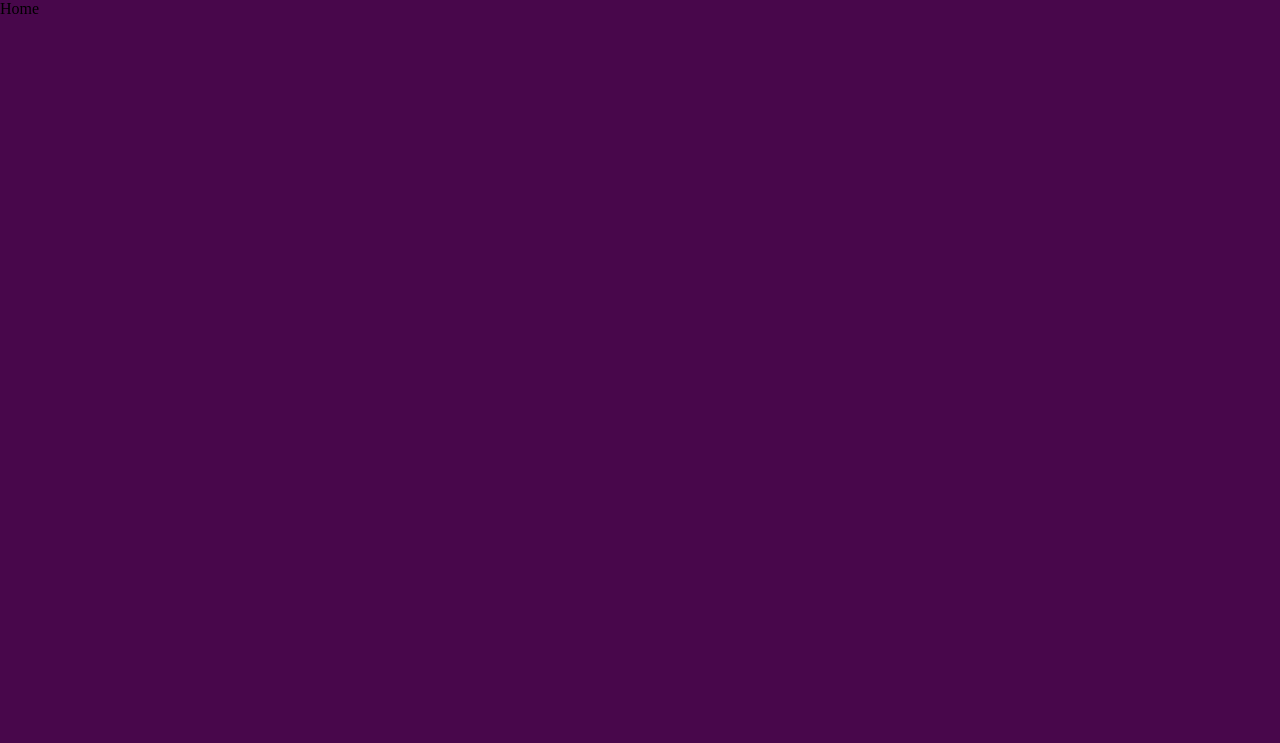
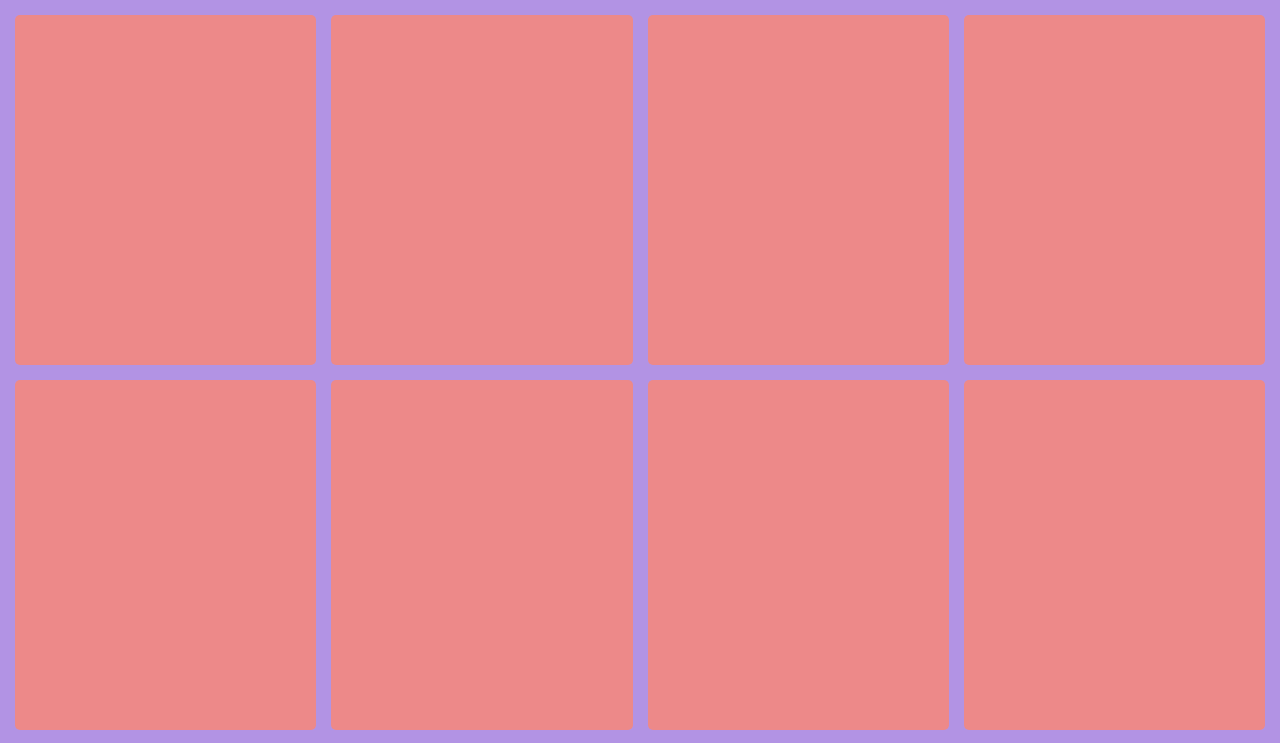
Before and after one commit to AndravenDev/Cars.bg-Clone, a React (Create React App) app: page / in a window 1280 px wide. Shown: the top 743 px of the page. Built offline with nearby package versions, Linux system fonts and the light colour scheme.

Commit message:
Added grid layout

```diff
--- a/src/App.scss
+++ b/src/App.scss
@@ -1,4 +1,3 @@
 .App {
-  height: 100vh;
-  background-color: rgb(72, 7, 75);
+  background-color: rgb(178, 147, 228);
 }
--- /dev/null
+++ b/src/Components/OfferCard/OfferCard.module.scss
@@ -0,0 +1,6 @@
+.card{
+    background-color: rgb(237, 137, 137);
+    height: 350px;
+    gap: 15px;
+    border-radius: 5px;
+}
--- a/src/Components/OfferCard/OfferCard.tsx
+++ b/src/Components/OfferCard/OfferCard.tsx
@@ -1,3 +1,4 @@
+import styles from "./OfferCard.module.scss";
 export const OfferCard = () => {
-  return <p>Card</p>;
+  return <div className={styles.card}></div>;
 };
--- /dev/null
+++ b/src/Screens/HomePage/HomePage.module.scss
@@ -0,0 +1,6 @@
+.homePage{
+    padding: 15px;
+    display: grid;
+    grid-template-columns: repeat(auto-fill, minmax(16rem, 1fr));
+    gap: 15px;
+}
--- a/src/Screens/HomePage/HomeScreen.tsx
+++ b/src/Screens/HomePage/HomeScreen.tsx
@@ -1,3 +1,15 @@
+import { OfferCard } from "../../Components/OfferCard/OfferCard";
+import styles from "./HomePage.module.scss";
+
 export const HomePage = () => {
-  return <p>Home</p>;
+  // const carOffers: string[] = [].fill("1", 10);
+  const arr = new Array(100).fill("1");
+  console.log(arr);
+  return (
+    <div className={styles.homePage}>
+      {arr.map(() => {
+        return <OfferCard />;
+      })}
+    </div>
+  );
 };
```
